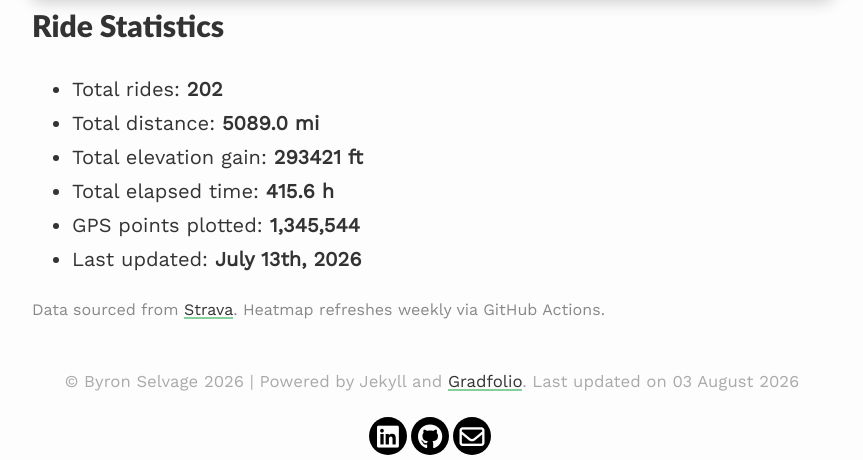
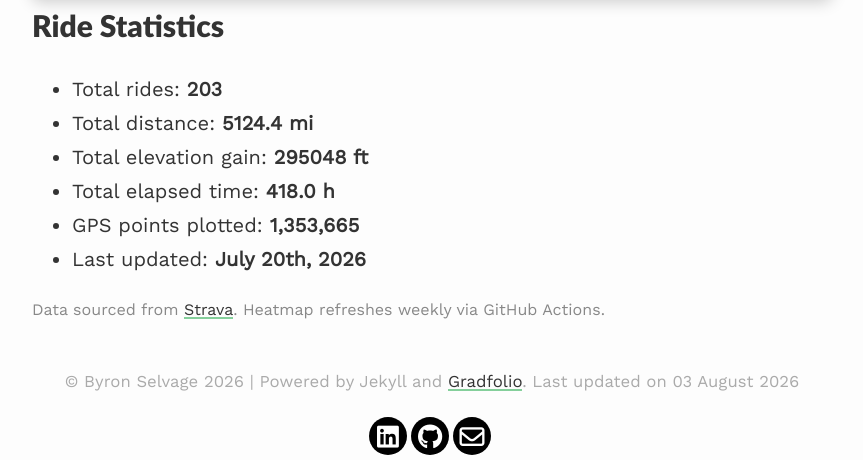
Before and after one commit to Byron-Selvage/Byron-Selvage.github.io, a Jekyll site: the page built from _pages/heatmap.md, in a window 1280 px wide. Shown: the part 842-1302 px from the top of the page, without its empty margins (208-1071 px from the left). Built offline with Jekyll 4.4.1, drawn with Linux system fonts in a browser that asks for light colours.

Commit message:
chore: update strava heatmap [skip ci]

```diff
--- a/_pages/heatmap.md
+++ b/_pages/heatmap.md
@@ -23,12 +23,12 @@ All my outdoor rides, visualized. Updated automatically every week.
 <!-- STATS:START -->
 ## Ride Statistics
 
-- Total rides: **202**
-- Total distance: **5089.0 mi**
-- Total elevation gain: **293421 ft**
-- Total elapsed time: **415.6 h**
-- GPS points plotted: **1,345,544**
-- Last updated: **July 13th, 2026**
+- Total rides: **203**
+- Total distance: **5124.4 mi**
+- Total elevation gain: **295048 ft**
+- Total elapsed time: **418.0 h**
+- GPS points plotted: **1,353,665**
+- Last updated: **July 20th, 2026**
 <!-- STATS:END -->
 
 <p style="font-size: 0.8em; color: #888; margin-top: 8px;">
```
